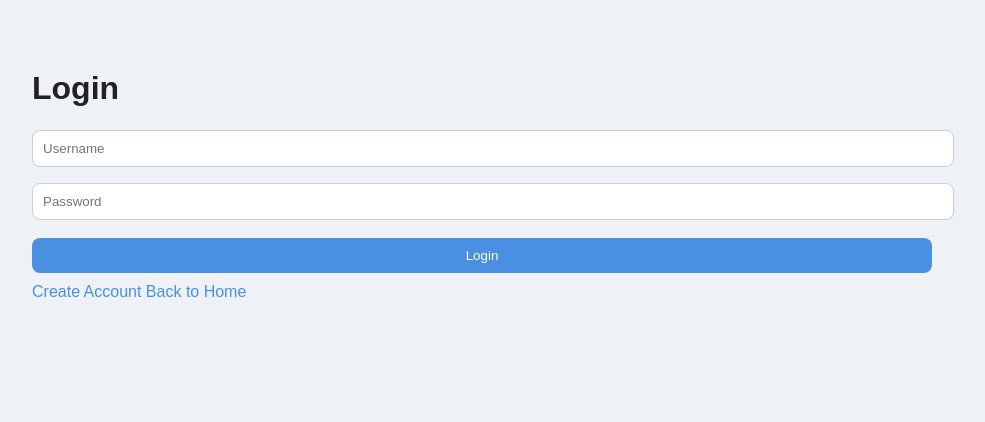
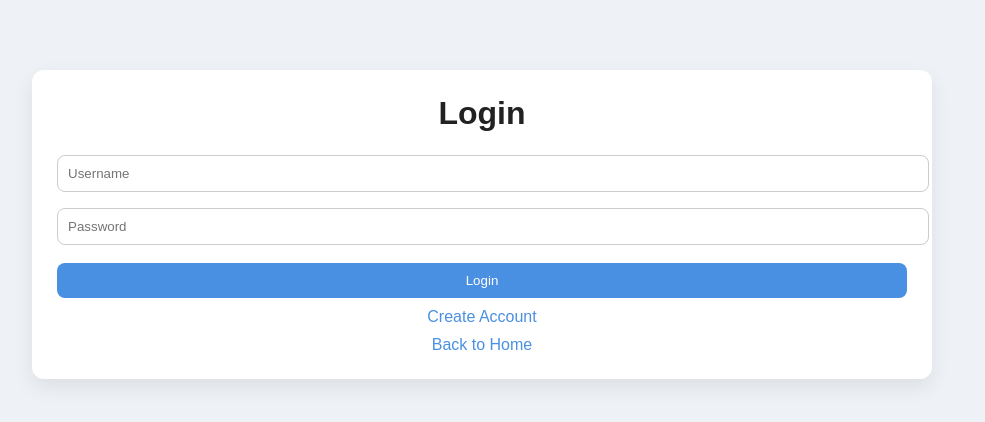
Before and after one commit to eat29-ops/schooltask_tracker, a Flask app: page /login in a window 1280 px wide. Shown: the top 422 px of the page, without its empty margins (158-1143 px from the left). Run offline with Flask 3, Linux system fonts and the light colour scheme.

Commit message:
Refactor login.html to use card layout
Added a card layout for the login form and centered the headings and links.

```diff
--- a/templates/login.html
+++ b/templates/login.html
@@ -9,17 +9,26 @@
 
 <div class="container">
 
-    <h1>Login</h1>
+    <div class="card">
+
+        <h1 class="center">Login</h1>
 
         <form method="POST" action="/login">
+
             <input type="text" name="username" placeholder="Username" required>
+
             <input type="password" name="password" placeholder="Password" required>
 
             <button type="submit">Login</button>
+
         </form>
 
-    <a href="/register">Create Account</a>
+        <div class="center">
+            <a href="/register">Create Account</a><br>
             <a href="/">Back to Home</a>
+        </div>
+
+    </div>
 
 </div>
 
```
Lines whose indentation alone changed are shown as unchanged.
